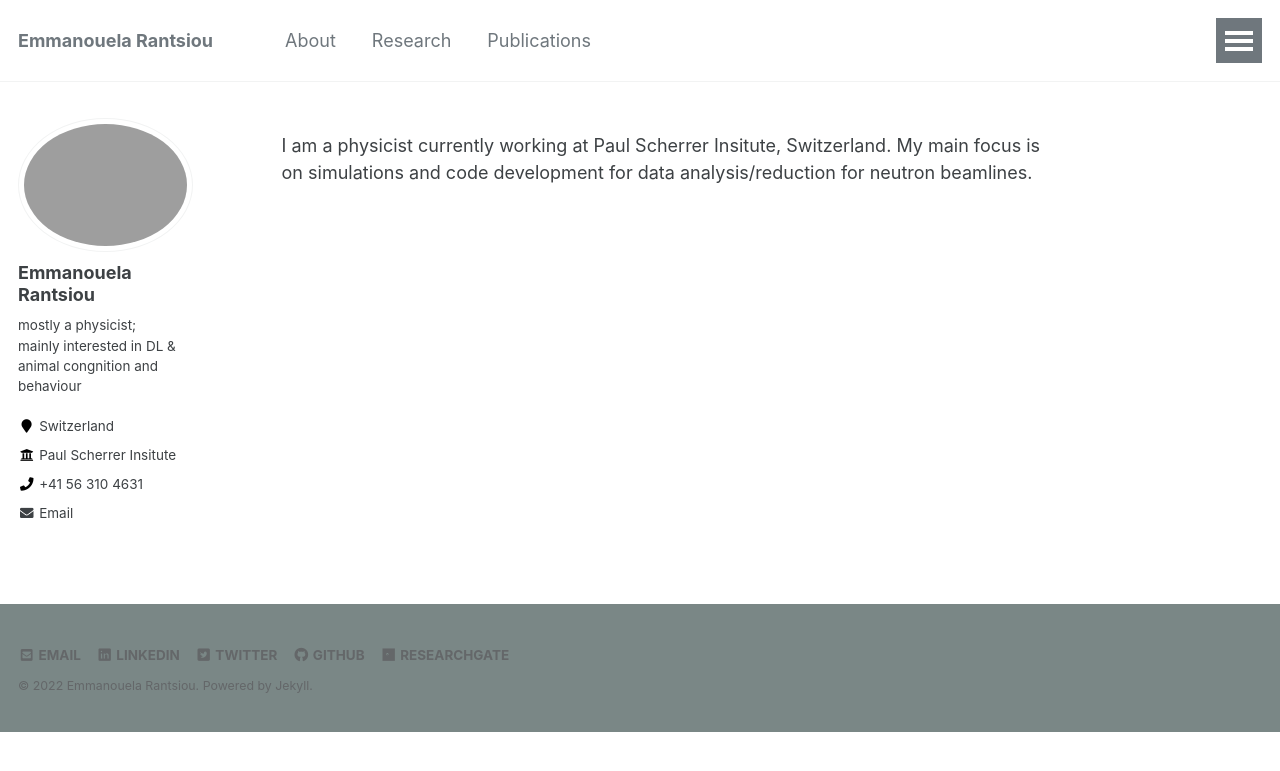
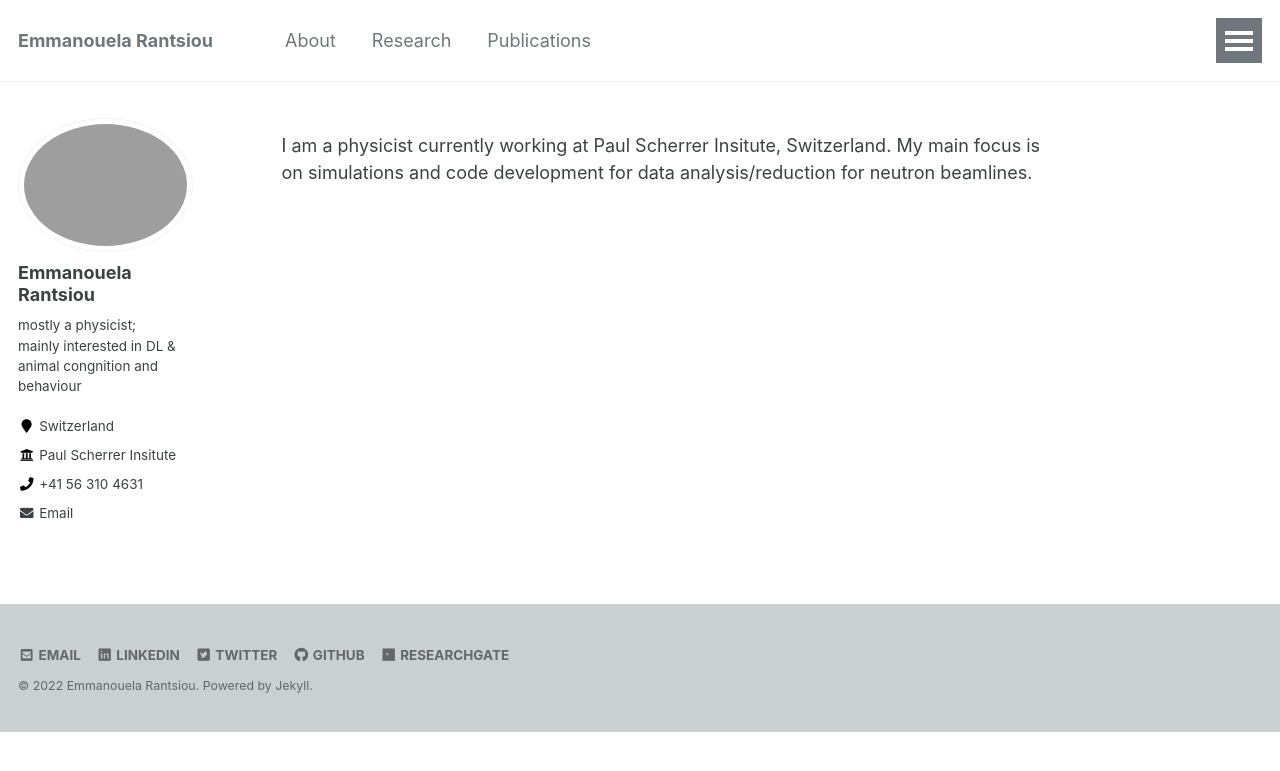
Before and after one commit to emmarant/emmarant.github.io, a Jekyll site: the page built from _pages/intro.md, in a window 1280 px wide. Shown: the top 771 px of the page. Built offline with Jekyll 4.4.1, drawn with Linux system fonts in a browser that asks for light colours.

Commit message:
Update _footer.scss

```diff
--- a/_sass/_footer.scss
+++ b/_sass/_footer.scss
@@ -14,7 +14,7 @@
   -webkit-animation-delay: 0.45s;
           animation-delay: 0.45s;
   /*background-color: $footer-background-color;*/
-  background-color: #7A8786;
+  background-color: mix(#fff,#7A8786 ,60%);
 
   footer {
     @include clearfix;
```
